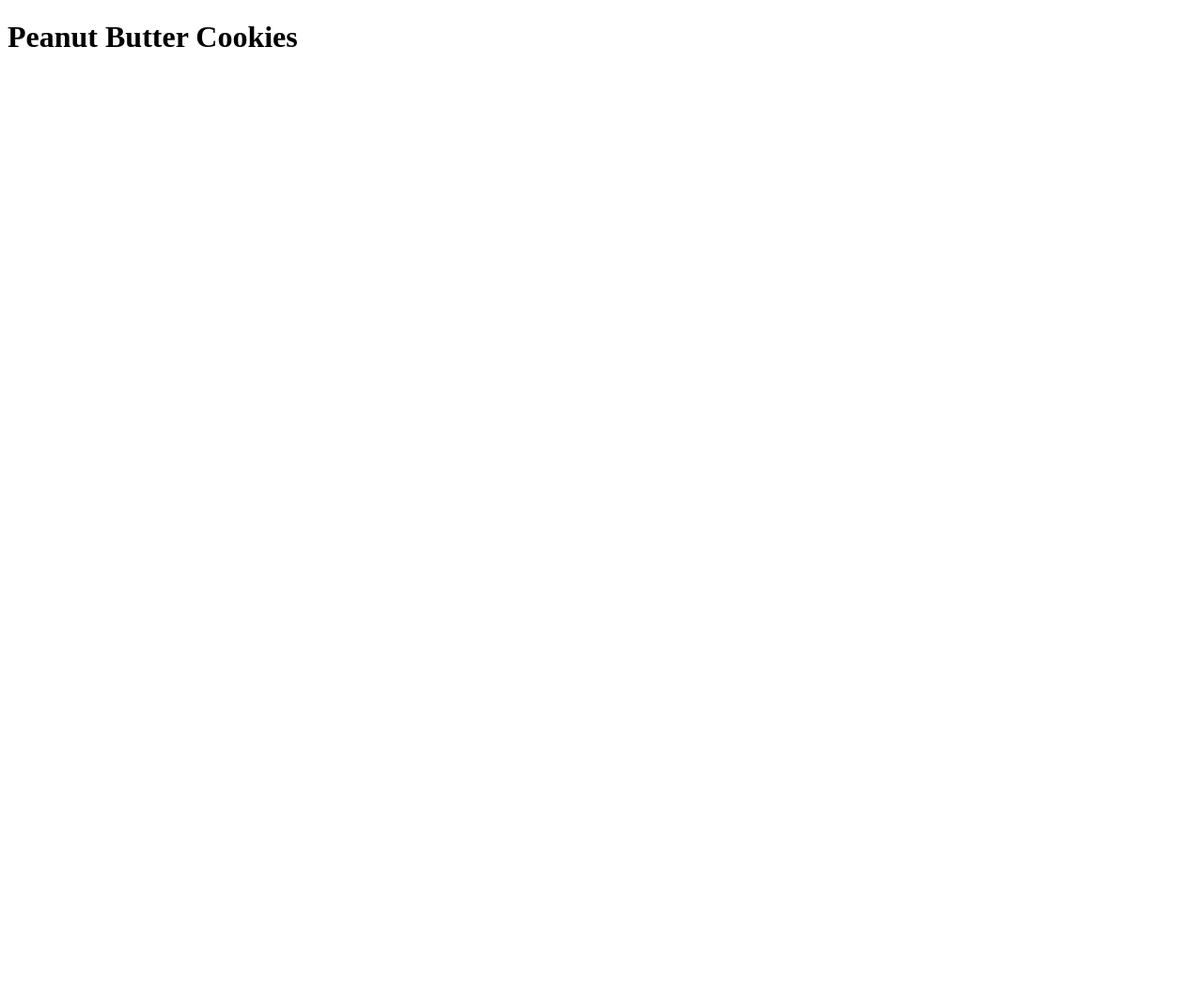
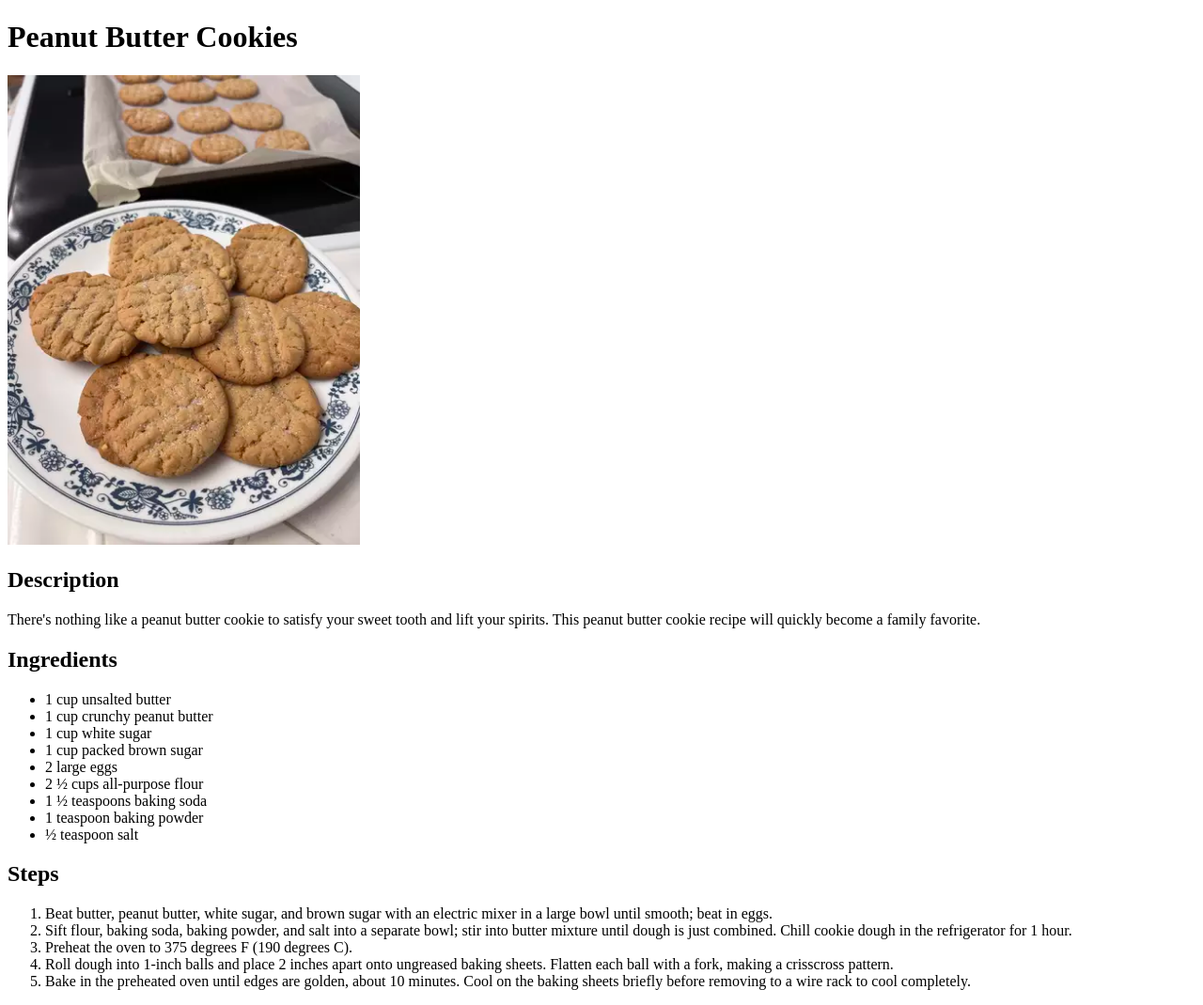
Before and after one commit to Grayvox/odin-recipes, a plain HTML site: page recipes/peanut-butter-cookies.html in a window 1280 px wide. Shown: the whole page at 94% size. Before the commit the page ends 800 px from the top, so only its background shows below. Drawn offline with Linux system fonts and the light colour scheme.

Commit message:
Add recipe to peanut-butter-cookies.html
Adds the recipe to the peanut butter cookies page, credit to
AllRecipes.com for the recipe. Also adds peanut-butter-cookies.jpg
as the cover photo for it

```diff
--- a/recipes/peanut-butter-cookies.html
+++ b/recipes/peanut-butter-cookies.html
@@ -8,6 +8,43 @@
 
 <body>
     <h1>Peanut Butter Cookies</h1>
-
+    <img src="../img/peanut-butter-cookies.jpg" alt="Image of peanut butter cookies" height="500">
+    <!-- BREAK FOR EASE OF READING -->
+    <h2>Description</h2>
+    <p>
+        There's nothing like a peanut butter cookie to satisfy your
+        sweet tooth and lift your spirits. This peanut butter cookie
+        recipe will quickly become a family favorite.
+    </p>
+    <!-- BREAK FOR EASE OF READING -->
+    <h2>Ingredients</h2>
+    <ul>
+        <li>1 cup unsalted butter</li>
+        <li>1 cup crunchy peanut butter</li>
+        <li>1 cup white sugar</li>
+        <li>1 cup packed brown sugar</li>
+        <li>2 large eggs</li>
+        <li>2 ½ cups all-purpose flour</li>
+        <li>1 ½ teaspoons baking soda</li>
+        <li>1 teaspoon baking powder</li>
+        <li>½ teaspoon salt</li>
+    </ul>
+    <!-- BREAK FOR EASE OF READING -->
+    <h2>Steps</h2>
+    <ol>
+        <li>Beat butter, peanut butter, white sugar, and brown sugar
+            with an electric mixer in a large bowl until smooth; beat
+            in eggs.</li>
+        <li>Sift flour, baking soda, baking powder, and salt into a
+            separate bowl; stir into butter mixture until dough is just
+            combined. Chill cookie dough in the refrigerator for 1 hour.</li>
+        <li>Preheat the oven to 375 degrees F (190 degrees C). </li>
+        <li>Roll dough into 1-inch balls and place 2 inches apart onto
+            ungreased baking sheets. Flatten each ball with a fork,
+            making a crisscross pattern. </li>
+        <li>Bake in the preheated oven until edges are golden, about 10
+            minutes. Cool on the baking sheets briefly before removing to
+            a wire rack to cool completely. </li>
+    </ol>
 </body>
 </html>
```
